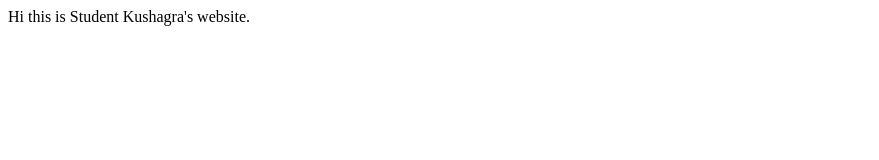
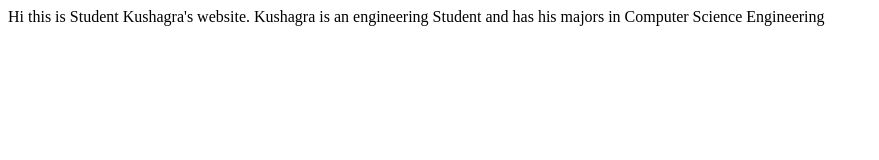
Before and after one commit to Kushagradheer/Student-website, a plain HTML site: page index.html in a window 1280 px wide. Shown: the whole page, without its empty margins (0-879 px from the left). Drawn offline with Linux system fonts and the light colour scheme.

Commit message:
Updated Index.html

```diff
--- a/index.html
+++ b/index.html
@@ -8,5 +8,7 @@
 </head>
 <body>
     Hi this is Student Kushagra's website.
+
+    Kushagra is an engineering Student and has his majors in Computer Science Engineering
 </body>
 </html>
```
